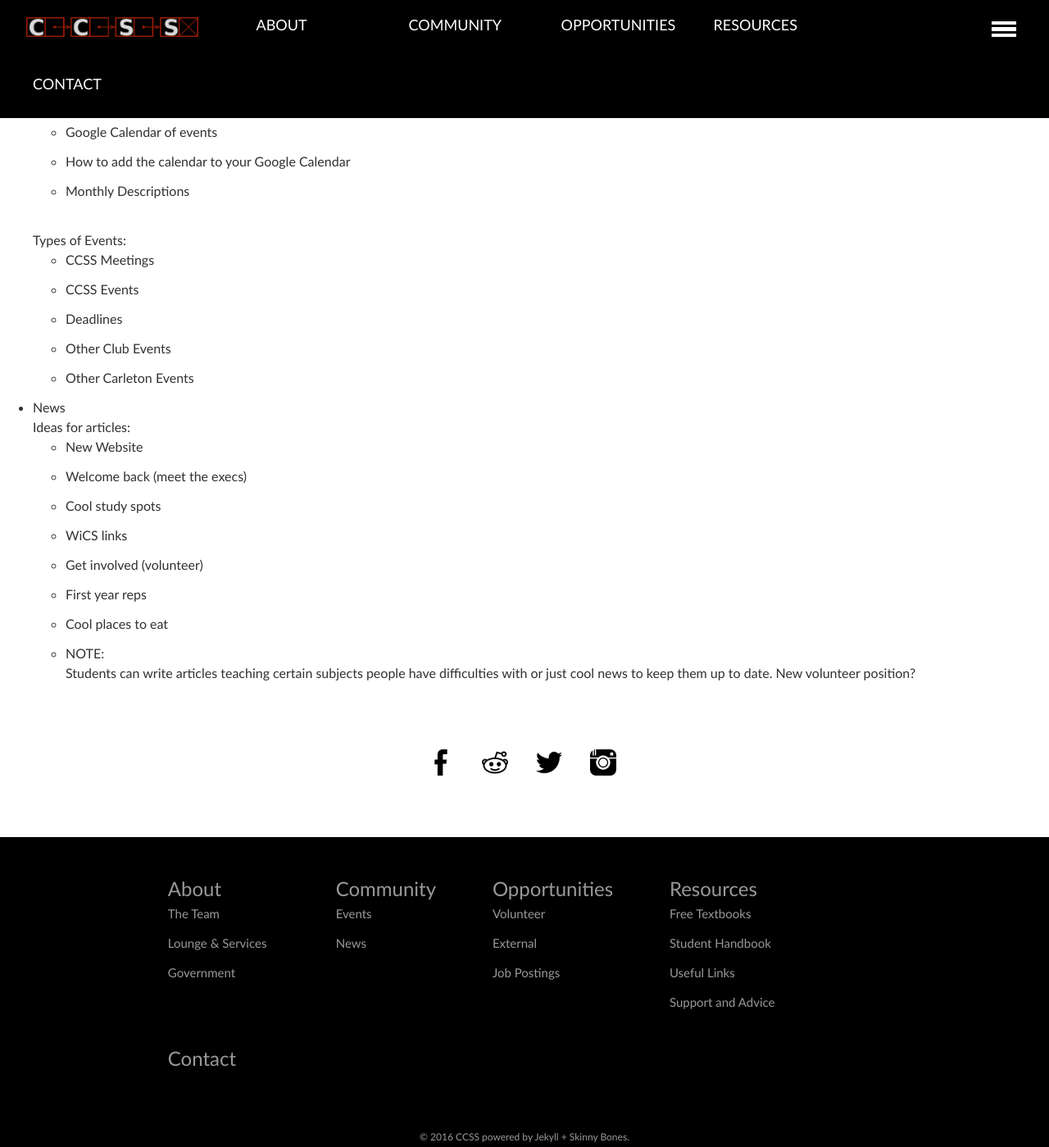
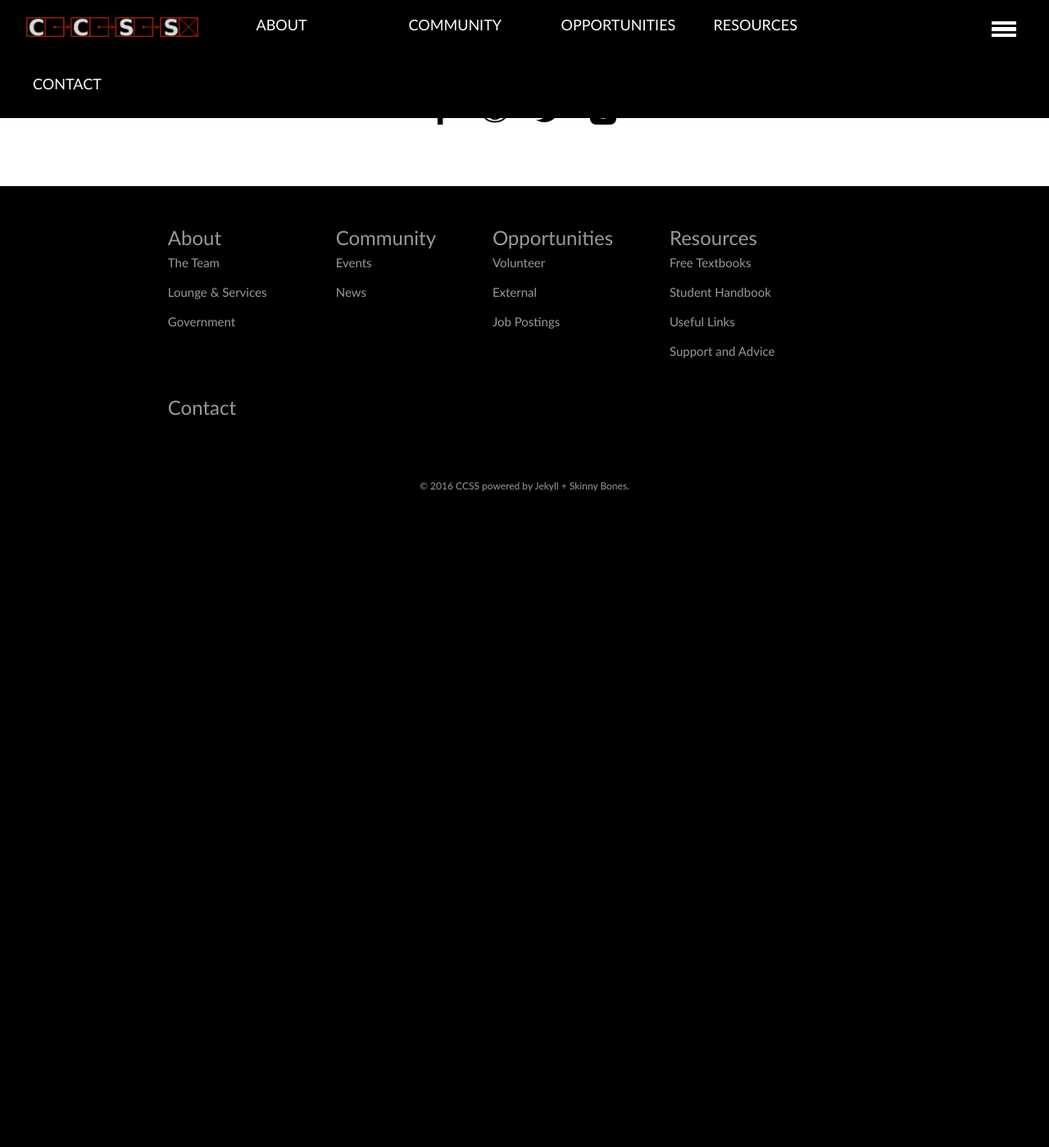
Before and after one commit to brittnylapierre/ccss_web, a Jekyll site: the page built from community/index.md, in a window 1280 px wide. Shown: the whole page at 82% size. Built offline with Jekyll 4.4.1, drawn with Linux system fonts in a browser that asks for light colours; after the commit the page ends 900 px from its top, so only the background shows below that.

Commit message:
Update index.md

```diff
--- a/community/index.md
+++ b/community/index.md
@@ -1,42 +1,6 @@
 ---
-layout: default
+layout: nav-page
 permalink: community/
 title: Community
 published: true
 ---
-
-Community
-<ul>
-	<li>
-		Events<br>
-		<ul>
-			<li>Google Calendar of events</li>
-			<li>How to add the calendar to your Google Calendar</li>
-			<li>Monthly Descriptions</li>
-		</ul>
-		<br>
-        Types of Events:
-        <ul>
-			<li>CCSS Meetings</li>
-			<li>CCSS Events</li>
-			<li>Deadlines</li>
-			<li>Other Club Events</li>
-			<li>Other Carleton Events</li>
-		</ul>
-	</li>
-	<li>
-		News<br>
-		Ideas for articles:
-        <ul>
-			<li>New Website</li>
-			<li>Welcome back (meet the execs)</li>
-			<li>Cool study spots</li>
-			<li>WiCS links</li>
-			<li>Get involved (volunteer)</li>
-			<li>First year reps</li>
-			<li>Cool places to eat</li>
-            <li>NOTE:<br>
-				Students can write articles teaching certain subjects people have difficulties with or just cool news to keep them up to date. New volunteer position?</li>
-		</ul>
-	</li>
-</ul>
```
